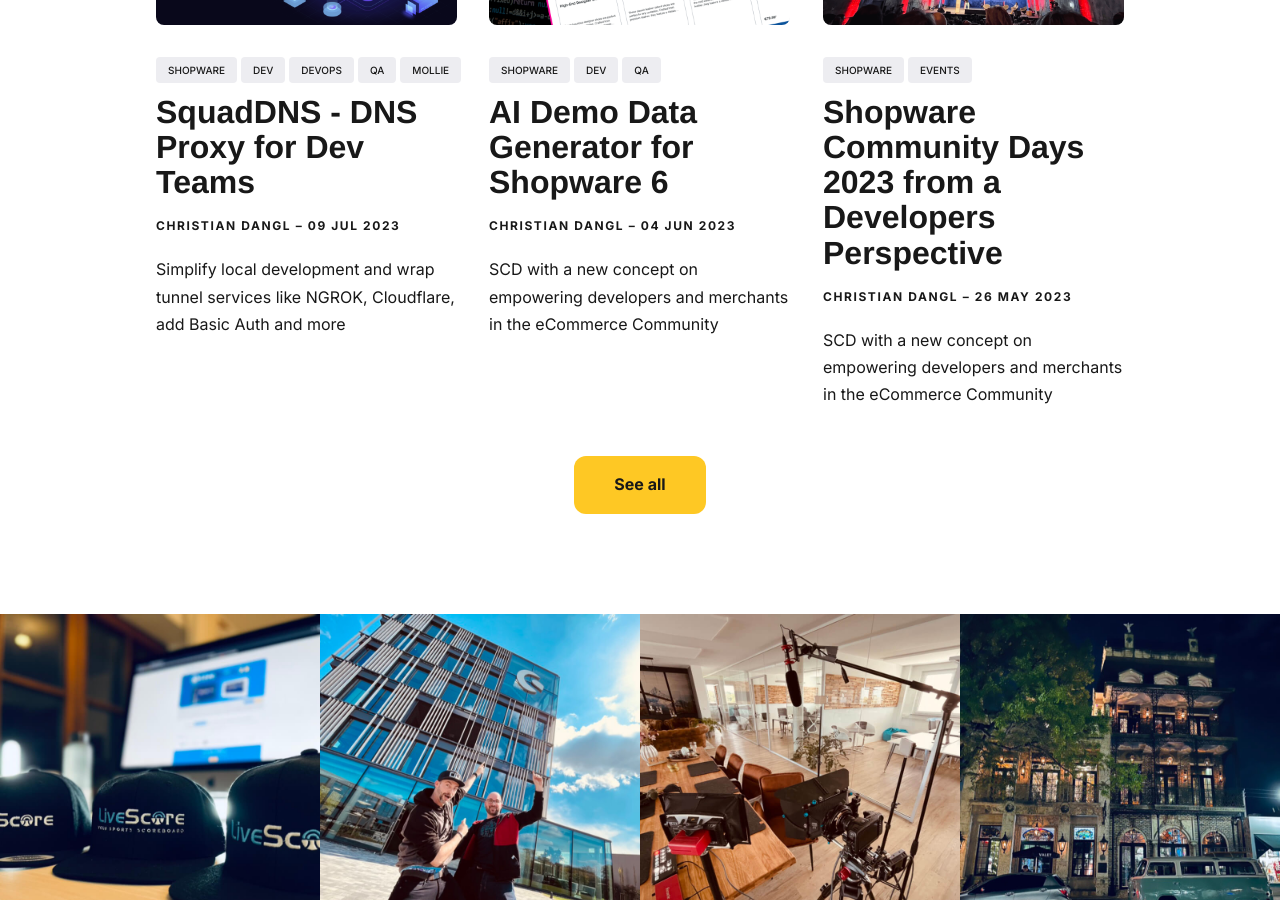
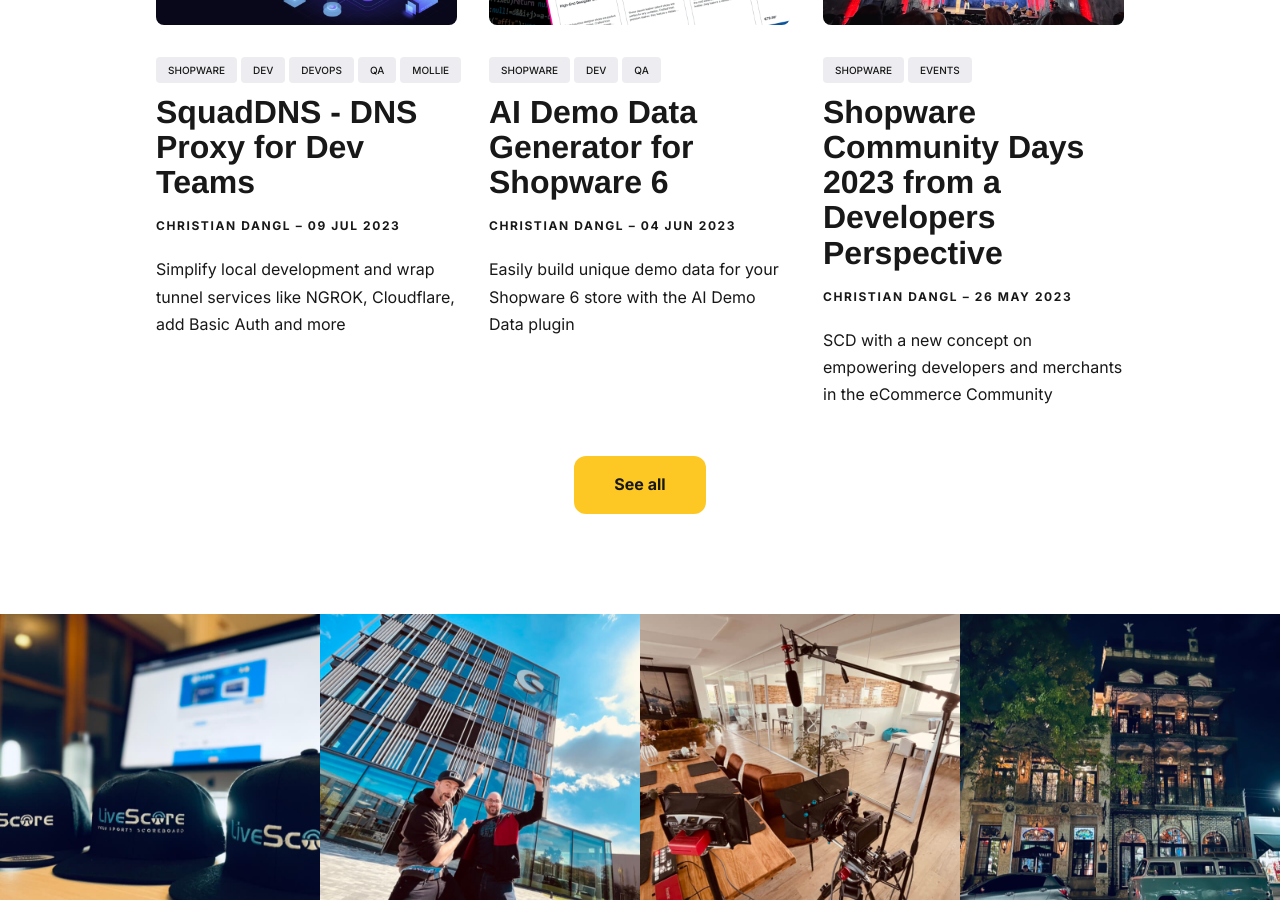
Before and after one commit to boxblinkracer/boxblinkracer.github.io, a Jekyll site: the page built from index.html, in a window 1280 px wide and 900 px high, scrolled down 2336 px. Built offline with Jekyll 4.4.1, drawn with Linux system fonts in a browser that asks for light colours; nearby versions of some CDN libraries; some web fonts are replaced.

Commit message:
fix wrong subtitle

```diff
--- a/_posts/2023-06-05-shopware-ai-demodata.markdown
+++ b/_posts/2023-06-05-shopware-ai-demodata.markdown
@@ -1,7 +1,7 @@
 ---
 layout: post
 title: AI Demo Data Generator for Shopware 6
-description: SCD with a new concept on empowering developers and merchants in the eCommerce Community
+description: Easily build unique demo data for your Shopware 6 store with the AI Demo Data plugin
 date: 2023-06-04 10:00:00 +0300
 image: '/images/blog/shopware-ai-demodata/header.png'
 tags: [ shopware, dev, qa ]
```
